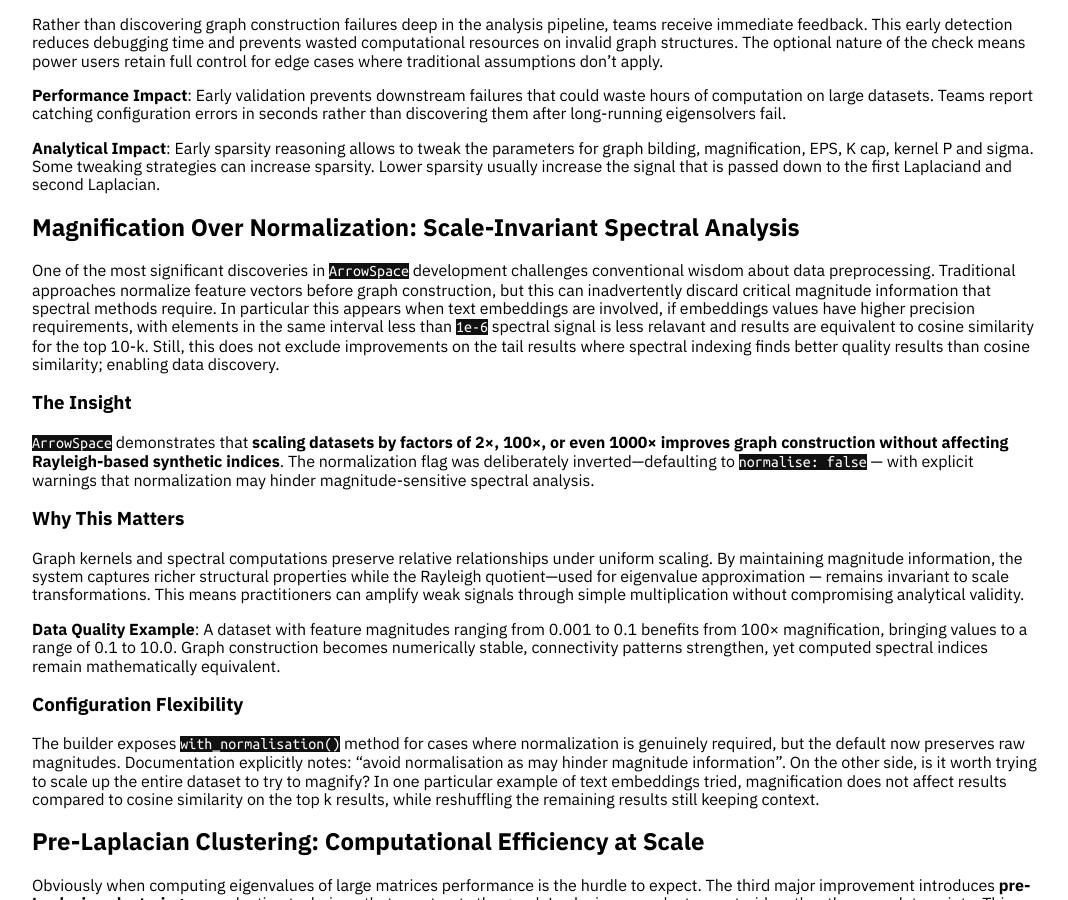
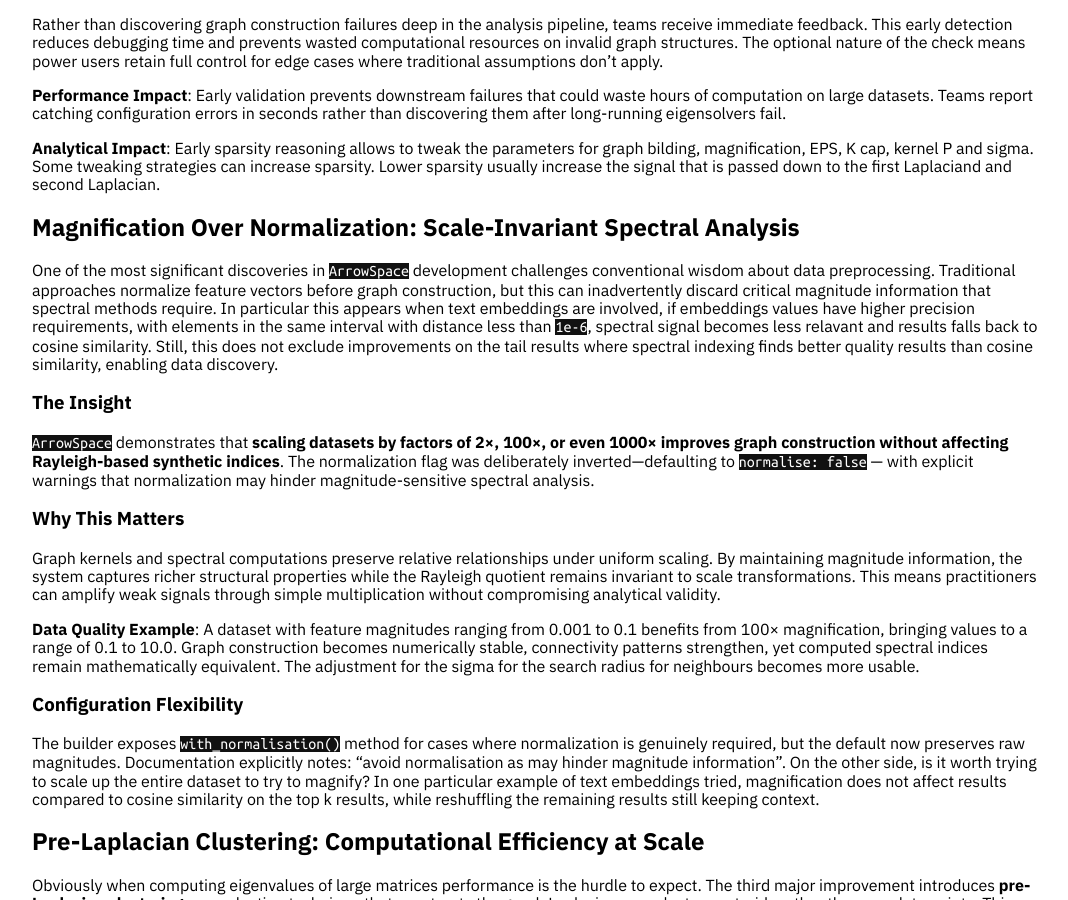
Before and after one commit to Mec-iS/staticwebpage, a Jekyll site: the page built from posts/002_early_october_improvements.md, in a window 1280 px wide and 900 px high, scrolled down 587 px. Shown: the whole window, without its empty margins (104-1172 px from the left). Built offline with Jekyll 4.4.1, drawn with Linux system fonts in a browser that asks for light colours; nearby versions of some CDN libraries.

Commit message:
some correnctions

```diff
--- a/posts/002_early_october_improvements.md
+++ b/posts/002_early_october_improvements.md
@@ -27,7 +27,7 @@ Rather than discovering graph construction failures deep in the analysis pipelin
 
 ## Magnification Over Normalization: Scale-Invariant Spectral Analysis
 
-One of the most significant discoveries in `ArrowSpace` development challenges conventional wisdom about data preprocessing. Traditional approaches normalize feature vectors before graph construction, but this can inadvertently discard critical magnitude information that spectral methods require. In particular this appears when text embeddings are involved, if embeddings values have higher precision requirements, with elements in the same interval less than `1e-6` spectral signal is less relavant and results are equivalent to cosine similarity for the top 10-k. Still, this does not exclude improvements on the tail results where spectral indexing finds better quality results than cosine similarity; enabling data discovery.
+One of the most significant discoveries in `ArrowSpace` development challenges conventional wisdom about data preprocessing. Traditional approaches normalize feature vectors before graph construction, but this can inadvertently discard critical magnitude information that spectral methods require. In particular this appears when text embeddings are involved, if embeddings values have higher precision requirements, with elements in the same interval with distance less than `1e-6`, spectral signal becomes less relavant and results falls back to cosine similarity. Still, this does not exclude improvements on the tail results where spectral indexing finds better quality results than cosine similarity, enabling data discovery.
 
 ### The Insight
 
@@ -35,9 +35,9 @@ One of the most significant discoveries in `ArrowSpace` development challenges c
 
 ### Why This Matters
 
-Graph kernels and spectral computations preserve relative relationships under uniform scaling. By maintaining magnitude information, the system captures richer structural properties while the Rayleigh quotient—used for eigenvalue approximation — remains invariant to scale transformations. This means practitioners can amplify weak signals through simple multiplication without compromising analytical validity.
+Graph kernels and spectral computations preserve relative relationships under uniform scaling. By maintaining magnitude information, the system captures richer structural properties while the Rayleigh quotient remains invariant to scale transformations. This means practitioners can amplify weak signals through simple multiplication without compromising analytical validity.
 
-**Data Quality Example**: A dataset with feature magnitudes ranging from 0.001 to 0.1 benefits from 100× magnification, bringing values to a range of 0.1 to 10.0. Graph construction becomes numerically stable, connectivity patterns strengthen, yet computed spectral indices remain mathematically equivalent.
+**Data Quality Example**: A dataset with feature magnitudes ranging from 0.001 to 0.1 benefits from 100× magnification, bringing values to a range of 0.1 to 10.0. Graph construction becomes numerically stable, connectivity patterns strengthen, yet computed spectral indices remain mathematically equivalent. The adjustment for the sigma for the search radius for neighbours becomes more usable.
 
 ### Configuration Flexibility
 
```
